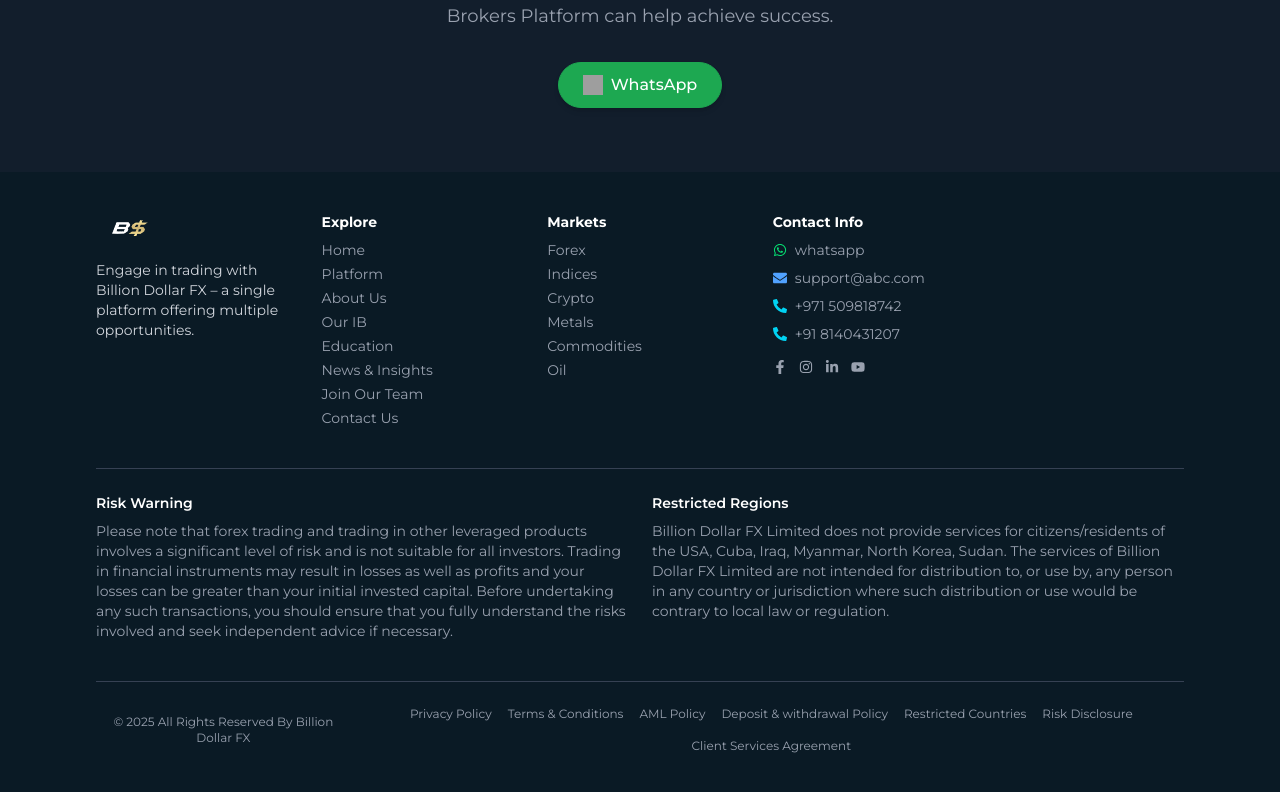
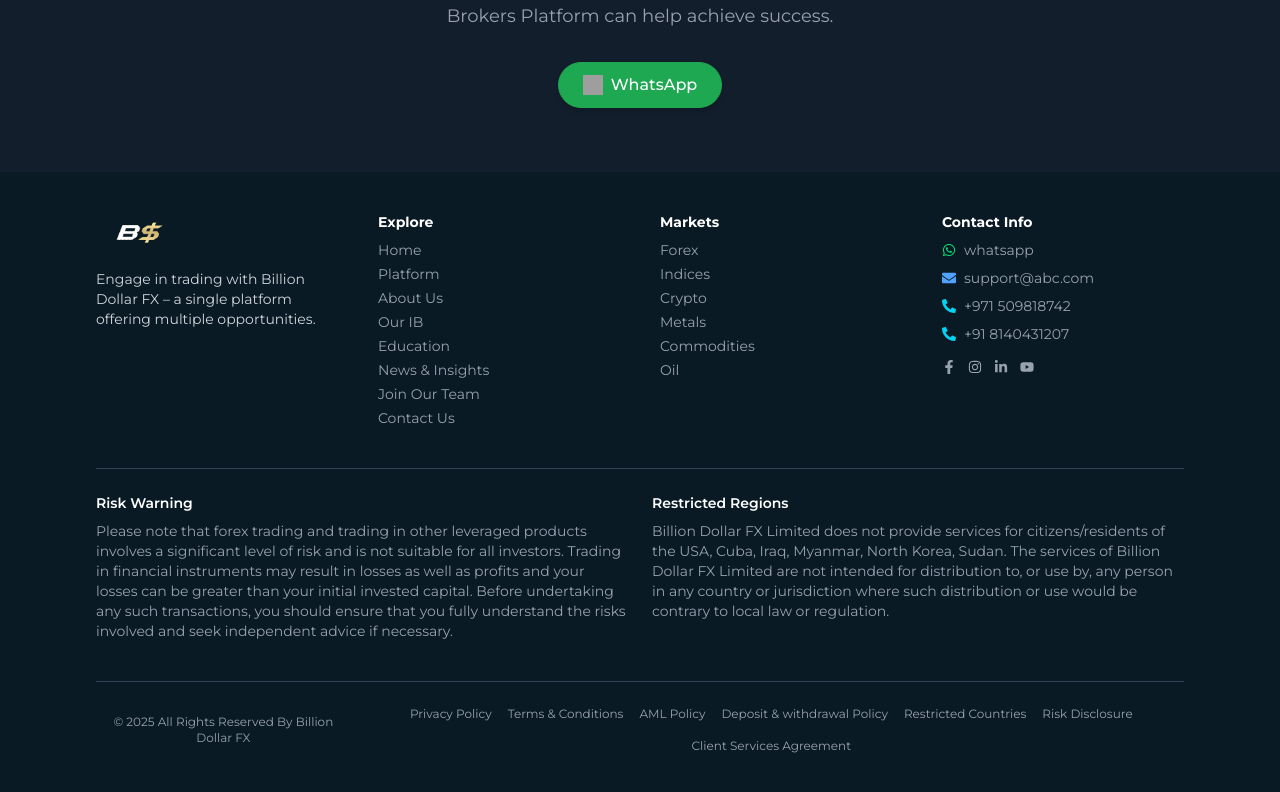
Before and after one commit to BigwigMediaAI/billiondollarfx, a Next.js app: page /oil in a window 1280 px wide. Shown: the part 2009-2801 px from the top of the page. Built offline with nearby package versions, Linux system fonts and the light colour scheme; grey boxes are pictures that could not be loaded.

Commit message:
updated footer

```diff
--- a/components/Footer.tsx
+++ b/components/Footer.tsx
@@ -35,7 +35,7 @@
 export default function Footer() {
   return (
     <footer className="bg-[#0A1A25] text-white text-sm font-montserrat px-6 py-10 md:px-16 lg:px-24">
-      <div className="grid grid-cols-2 md:grid-cols-2 lg:grid-cols-5 gap-10">
+      <div className="grid grid-cols-2 md:grid-cols-2 lg:grid-cols-4 justify-center gap-10">
         {/* Logo and intro */}
         <div>
           <Image
@@ -59,7 +59,7 @@
               <li key={label}>
                 <Link
                   href={href}
-                  className="hover:text-white cursor-pointer transition-colors"
+                  className="hover:text-white cursor-pointer transition-colors text-center"
                 >
                   {label}
                 </Link>
```
